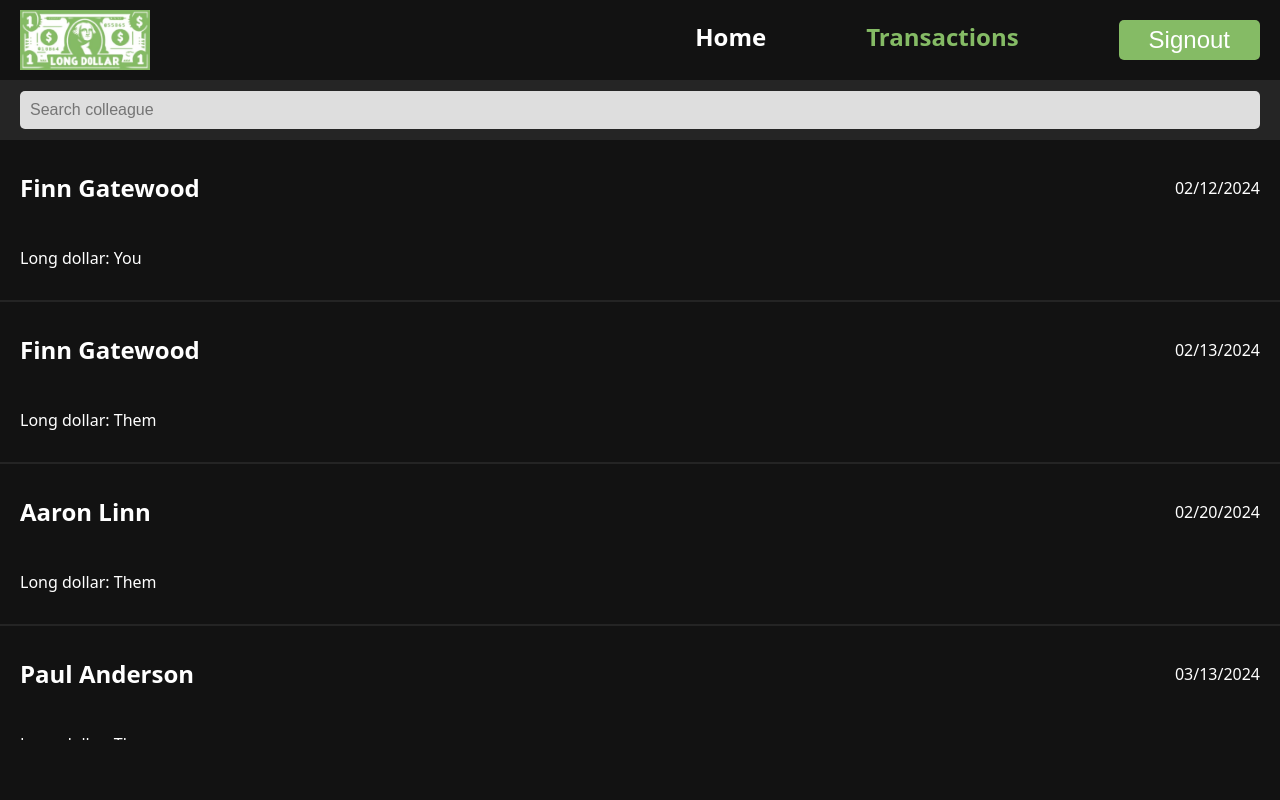
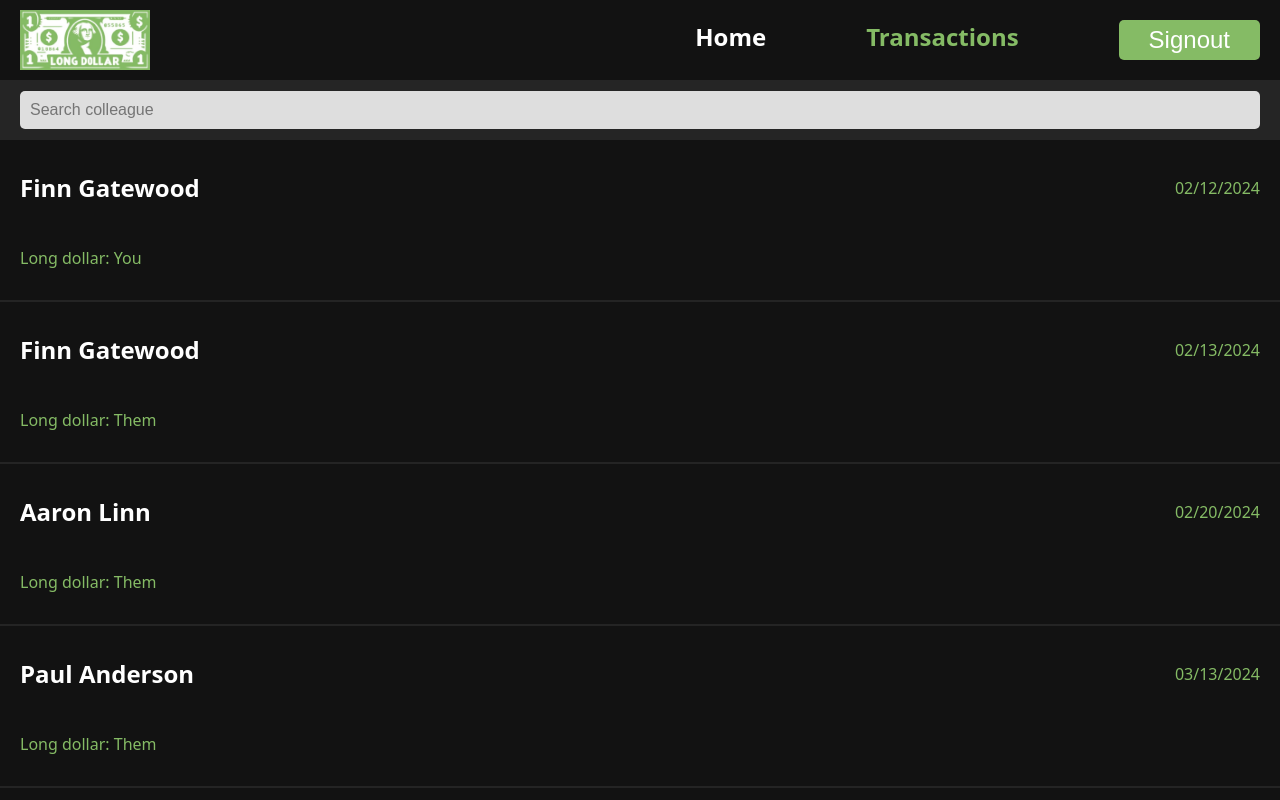
Before and after one commit to BrandonGatewood/Long-Dollar, a React (Vite) app in the folder frontend/: page /Transactions in a window 1280 px wide. Built offline with nearby package versions, Linux system fonts and the light colour scheme.

Commit message:
changed ui fixed cards not displaying using the remainder of the screen. changed text colors on transaction cards

```diff
--- a/frontend/src/css/components/bars/toolbar.css
+++ b/frontend/src/css/components/bars/toolbar.css
@@ -19,8 +19,7 @@
 .toolbarResults {
   position: fixed;
   top: 140px;
-  bottom: 60px;
-  padding-bottom: 20px;
+  bottom: 0px;
   width: 100%;
   overflow-y: scroll;
 }
--- a/frontend/src/css/components/cards.css
+++ b/frontend/src/css/components/cards.css
@@ -20,7 +20,7 @@
 }
 
 .text {
-  color: var(--white);
+  color: var(--primary);
   font-size: 16px;
 }
 
```
